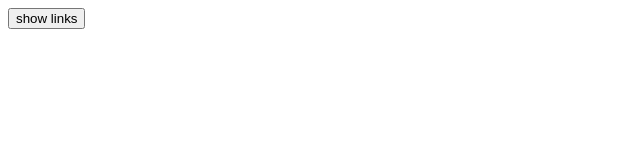
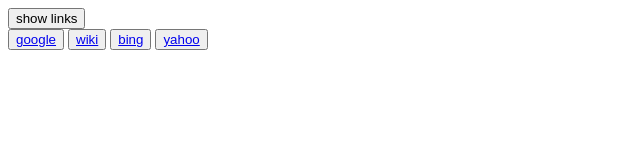
Before and after one commit to Navaneeth-84/navbar-task, a plain HTML site: page index.html in a window 1280 px wide. Shown: the whole page, without its empty margins (0-640 px from the left). Drawn offline with Linux system fonts and the light colour scheme.

Commit message:
refined corrections

```diff
--- a/index.html
+++ b/index.html
@@ -9,7 +9,7 @@
       <div class="main">
         <button onclick="makeVisibleOrHidden()">show links</button>
       </div>
-      <div class="b">
+      <div class="btns display">
         <button><a href="http://www.google.com">google</a></button>
         <button><a href="https://www.wikipedia.com" target="_blank">wiki</a></button>
         <button><a href="https://www.bing.com" target="_blank">bing</a></button>
```
